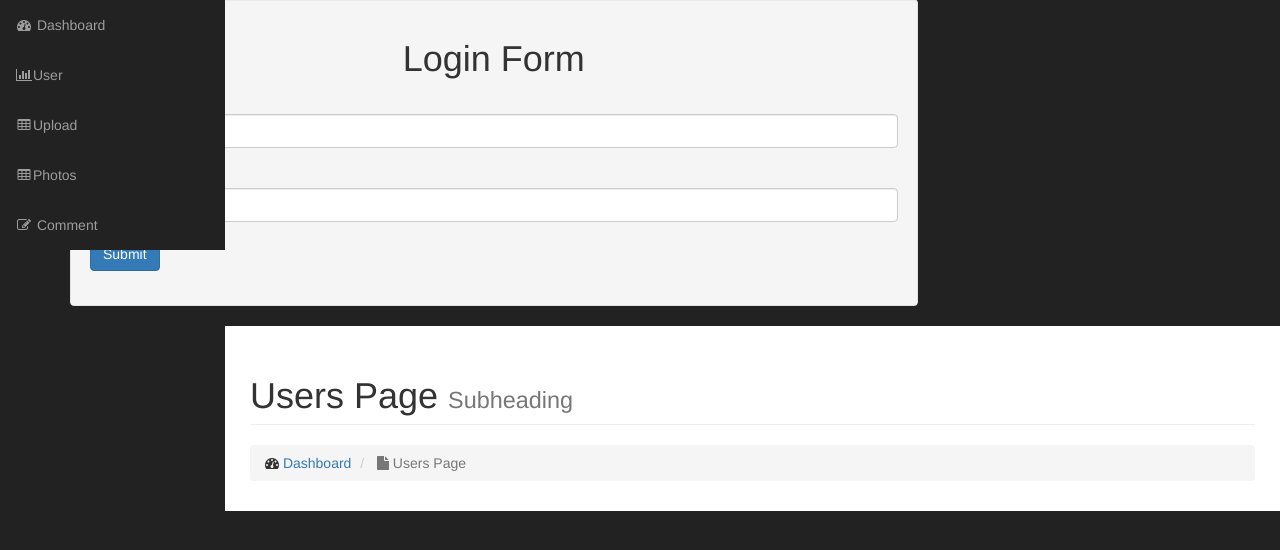
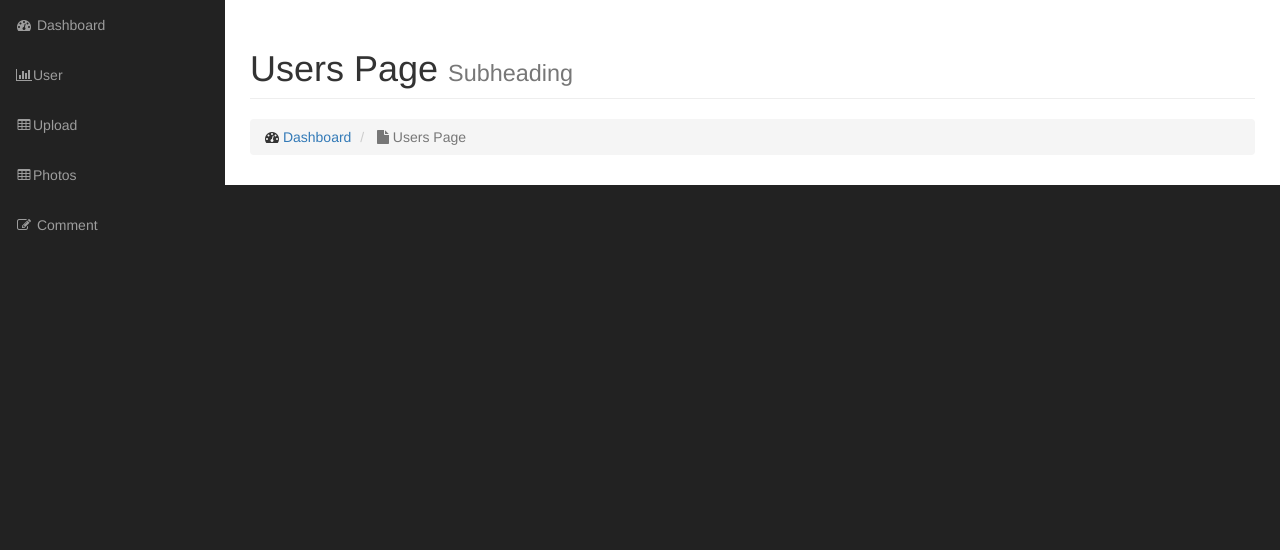
Before and after one commit to sazzadbinashique/gallery, a PHP site: page /admin/users.php in a window 1280 px wide. Shown: the part 51-601 px from the top of the page. Run offline with PHP 8.4, Linux system fonts and the light colour scheme; grey boxes labelled with a size stand in for pictures from a placeholder-image service; some libraries are stand-ins or nearby versions.

Commit message:
login and logout done

```diff
--- a/admin/includes/admin_content.php
+++ b/admin/includes/admin_content.php
@@ -52,7 +52,7 @@
                 //     echo $result->id . "<br>";
                 // }
 
-                    $found_user = User::find_user_by_id(2);
+                    $found_user = User::find_user_by_id(1);
 
                     echo $found_user->username;
 
--- a/admin/includes/header.php
+++ b/admin/includes/header.php
@@ -1,4 +1,13 @@
 <?php require_once("init.php");?>
+
+
+
+<?php
+
+// if(!$session->is_signed_in()) {
+//     redirect("login.php");
+// }
+?>
 
 <!DOCTYPE html>
 <html lang="en">
--- a/admin/includes/init.php
+++ b/admin/includes/init.php
@@ -5,7 +5,7 @@
 	require_once("database.php");
 	require_once("user.php");
 	require_once("session.php");
-	require_once("login.php");
+	// require_once("login.php");
 
 
 
--- a/admin/includes/session.php
+++ b/admin/includes/session.php
@@ -8,7 +8,7 @@ class Session {
 	public $user_id;
 
 
-	function ___construct(){
+	function __construct(){
 
 		session_start();
 		$this->check_the_login();
@@ -48,9 +48,9 @@ class Session {
 
 		if (isset($_SESSION['user_id'])) {
 
-			$this->user_id =$_SESSION['user_id'];
+			$this->user_id = $_SESSION['user_id'];
 			$this->signed_in = true;
-		}else{
+		 }else{
 
 			unset($this->user_id);
 			$this->signed_in = false;
--- a/admin/includes/top_nav.php
+++ b/admin/includes/top_nav.php
@@ -86,7 +86,7 @@
                 </li>
                 <li class="divider"></li>
                 <li>
-                    <a href="#"><i class="fa fa-fw fa-power-off"></i> Log Out</a>
+                    <a href="logout.php"><i class="fa fa-fw fa-power-off"></i> Log Out</a>
                 </li>
             </ul>
         </li>
--- a/admin/includes/user.php
+++ b/admin/includes/user.php
@@ -28,7 +28,7 @@ class User{
 		return !empty($the_result_array)? array_shift($the_result_array):false;
 
 
-		// return $found_user;
+		return $found_user;
 
 	}
 
@@ -58,8 +58,8 @@ class User{
 
 		$sql = "SELECT * FROM users WHERE";
 		$sql.= " username ='{$username}' ";
-		$sql.= "AND password = '{$password}'";
-		// $sql.= "LIMIT 1";
+		$sql.= "AND password = '{$password}' ";
+		$sql.= "LIMIT 1";
 
 
 		$the_result_array = self::find_this_query($sql);
--- a/admin/login.php
+++ b/admin/login.php
@@ -3,7 +3,6 @@
 <?php
 
 if ($session->is_signed_in()) {
-	// header("Location: index.php");
 	redirect("index.php");
 }
 
@@ -20,6 +19,7 @@ if (isset($_POST['submit'])) {
 
 	if ($user_found) {
 		$session->login($user_found);
+		// print_r($session);
 		redirect("index.php");
 	}else{
 
@@ -28,6 +28,7 @@ if (isset($_POST['submit'])) {
 
 }else{
 
+	$the_message= "";
 	$username = "";
 	$password = "";
 }
@@ -37,18 +38,20 @@ if (isset($_POST['submit'])) {
 
 <div class="container">
 	<div class="row">
-    	<div class="col-xs-9 col-xs-offset">
+    	<div class="col-xs-8 col-xs-offset-1">
+
        		<div class="form-wrap">
         		<div class="well">
         			<h1 class="text-center">Login Form</h1>
+        			<h4 class="bg-danger text-center"><?php echo $the_message; ?></h4>
 		            <form role="form" action="" method="post">
 		                <div class="form-group">
 							<label for="username">Username</label>
-							<input type="text" class="form-control" name="username">
+							<input type="text" class="form-control" name="username" value="<?php echo htmlentities($username) ?>">
 						</div>
 		                <div class="form-group">
 							<label for="password">Password</label>
-							<input type="password" class="form-control" name="password">
+							<input type="password" class="form-control" name="password" value="<?php echo htmlentities($password) ?>">
 						</div>
 		                <div class="form-group">
 							<input type="submit" name="submit" value="Submit" class="btn btn-primary right">
```
Also changed, not shown: admin/index.php (+5 -12 lines).
